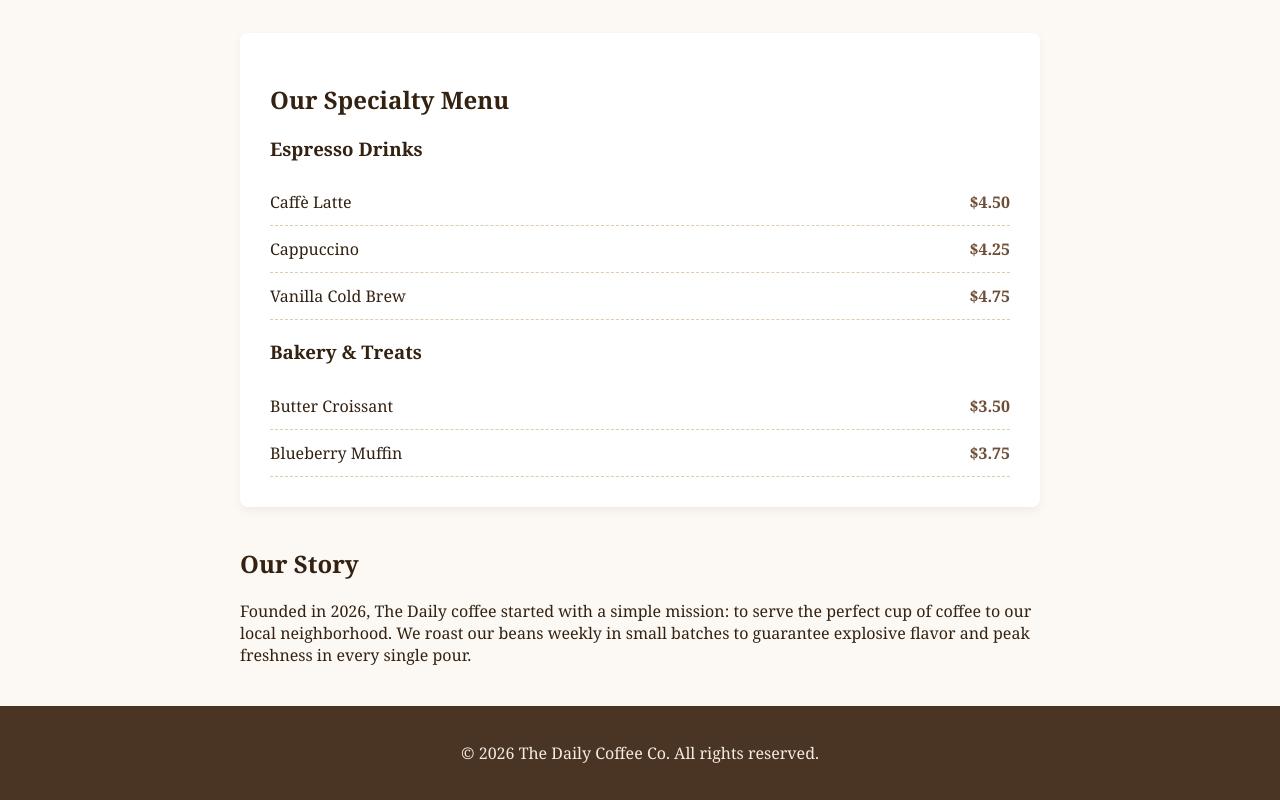
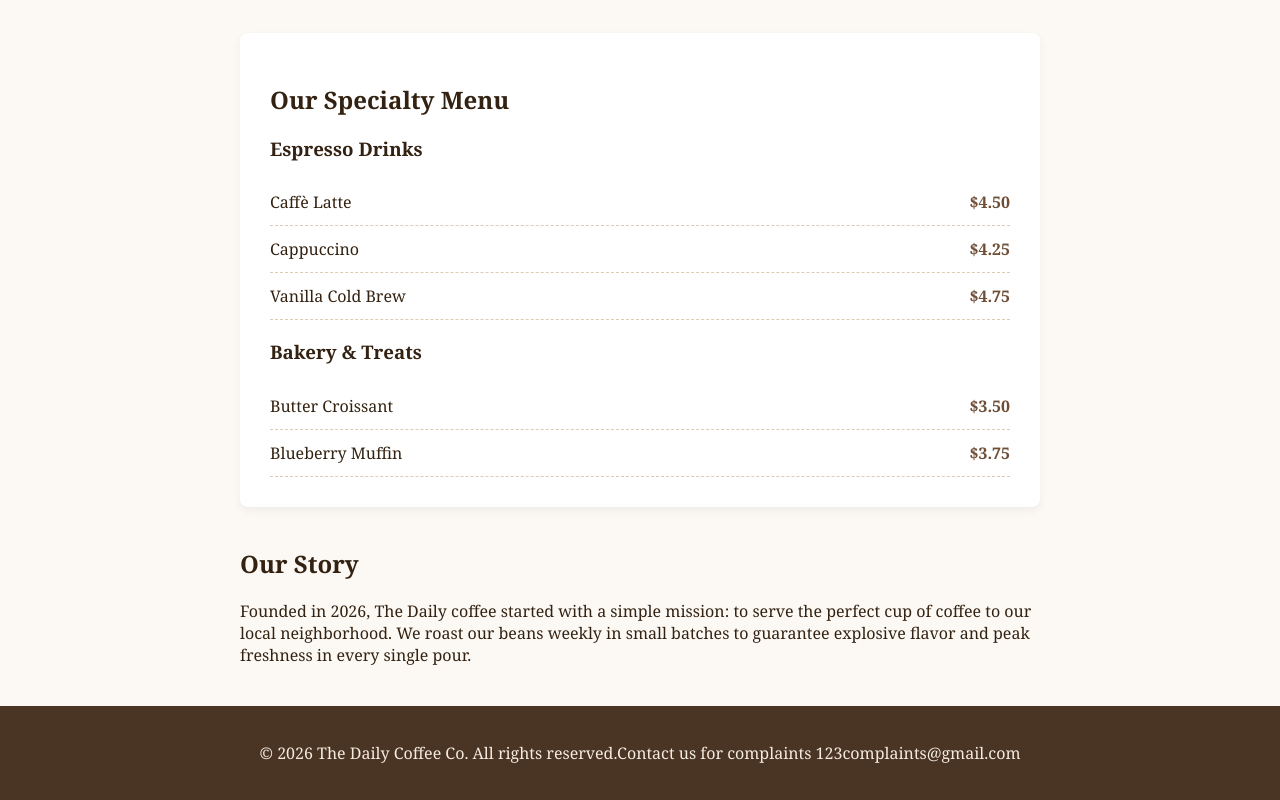
Before and after one commit to senujif-collabweb/subweb, a plain HTML site: page index.html in a window 1280 px wide. Shown: the part 744-1544 px from the top of the page. Drawn offline with Linux system fonts and the light colour scheme.

Commit message:
Update index.html

```diff
--- a/index.html
+++ b/index.html
@@ -82,7 +82,7 @@
     </div>
 
     <footer>
-        <p>&copy; 2026 The Daily Coffee Co. All rights reserved.</p>
+        <p>&copy; 2026 The Daily Coffee Co. All rights reserved.Contact us for complaints 123complaints@gmail.com</p>
     </footer>
 
 </body>
```
